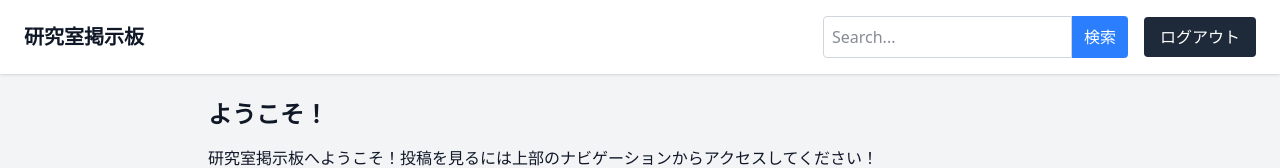
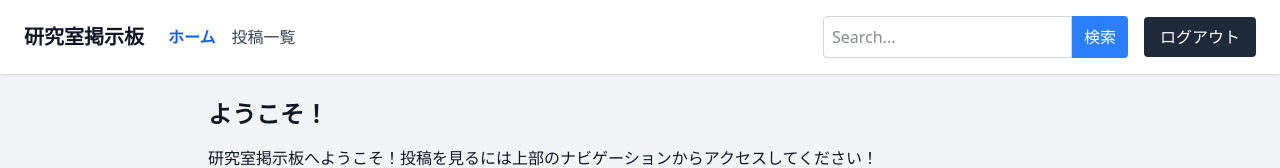
Before and after one commit to ryoito218/lab-forum, a Next.js app in the folder frontend/: page / in a window 1280 px wide. Shown: the top 168 px of the page. Built offline with nearby package versions, Linux system fonts and the light colour scheme.

Commit message:
feature: add navigation links for Home and Posts to navbar

```diff
--- a/frontend/src/components/NavBar.tsx
+++ b/frontend/src/components/NavBar.tsx
@@ -9,13 +9,34 @@ import LogoutButton from './LogoutButton';
 const NavBar = () => {
   const pathname = usePathname();
 
+  const navItems = [
+    { label: 'ホーム', href: '/' },
+    { label: '投稿一覧', href: '/posts' }
+  ]
+
   if (pathname === '/login') return null;
 
   return (
     <header className='flex justify-between items-center px-6 py-4 bg-white shadow'>
-      <Link href={'/'} className='text-xl font-bold cursor-pointer'>
-        研究室掲示板
-      </Link>
+      <div className='flex items-center space-x-6'>
+        <Link href={'/'} className='text-xl font-bold cursor-pointer'>
+          研究室掲示板
+        </Link>
+        <nav className='flex space-x-4'>
+          {navItems.map((item) => (
+            <Link
+              key={item.href}
+              href={item.href}
+              className={`hover:underline ${
+                pathname === item.href ? 'font-bold text-blue-600' : 'text-gray-700'
+              }`}
+            >
+              {item.label}
+            </Link>
+          ))}
+        </nav>
+      </div>
+
       <div className='flex items-center space-x-4'>
         <SearchForm />
         <LogoutButton />
```
